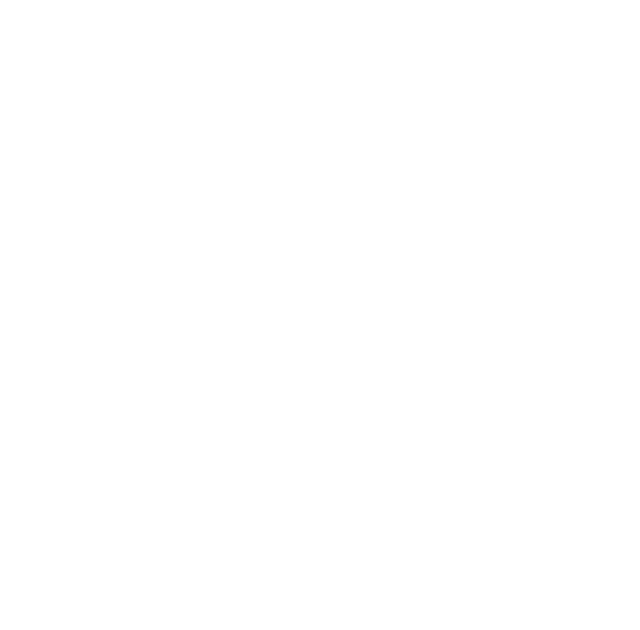
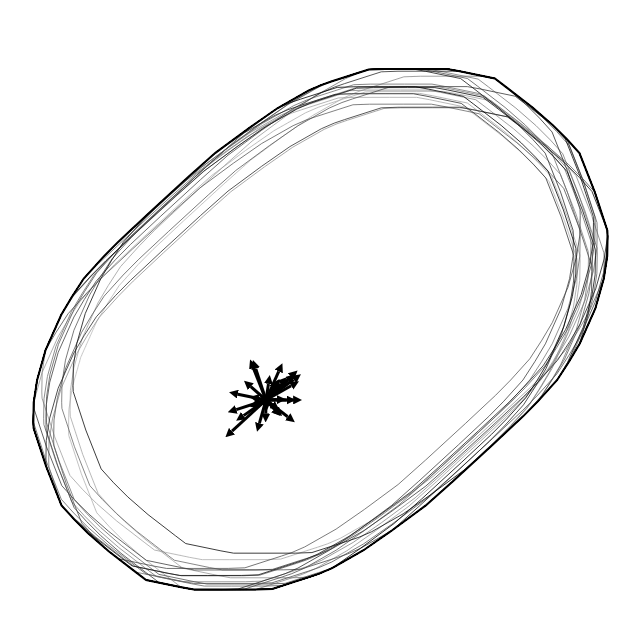
Before and after one commit to vindvaki/zonotope.js, a plain HTML site: page threshold_regions.html in a window 1280 px wide. Shown: the whole page, without its empty margins (374-1014 px from the left). Drawn offline with nearby package versions, Linux system fonts and the light colour scheme.

Commit message:
fix dimensions in firefox

```diff
--- a/threshold_regions.html
+++ b/threshold_regions.html
@@ -9,16 +9,16 @@
 		 body, html {
 			 margin: 0;
 			 padding: 0;
+			 width: 100%;
+			 height: 100%;
 		 }
 
-		 #threshold-regions-svg-container {
+		 #threshold-regions-svg-container, svg {
 			 float: left;
 			 width: 100%;
+			 height: 100%;
 			 margin: 0;
 			 padding: 0;
-		 }
-		 #threshold-regions-svg {
-			 float: left;
 		 }
 
 		</style>
```
